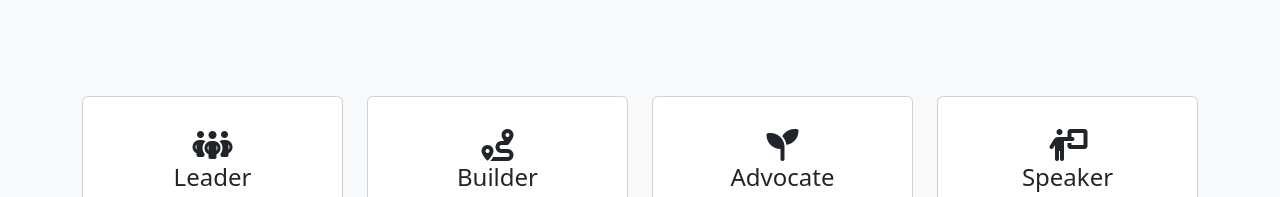
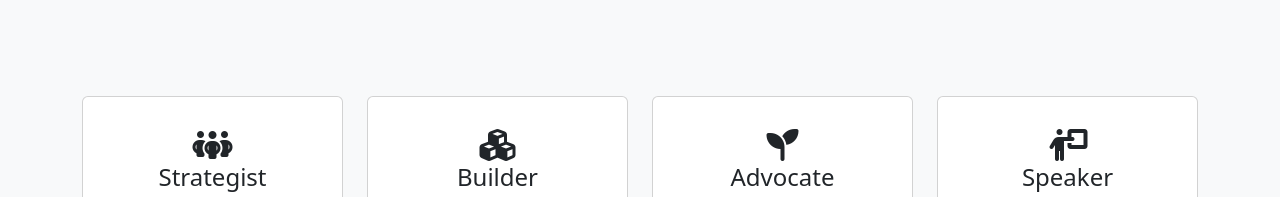
Before and after one commit to jacobdjwilson/jacobdjwilson.github.io, a plain HTML site: page index.html in a window 1280 px wide. Shown: the part 1500-1697 px from the top of the page. Drawn offline with Linux system fonts and the light colour scheme; files whose address does not match are found by name.

Commit message:
Update font awesome icons

```diff
--- a/index.html
+++ b/index.html
@@ -93,7 +93,7 @@
                 <div class="card text-center" style="padding: 2em 1em 2em 1em">
                     <div class="card-block" >
                         <i class="fa-solid fa-people-group fa-2x" aria-hidden="true"></i>
-                        <h4 class="card-title">Leader</h4>
+                        <h4 class="card-title">Strategist</h4>
                         <p class="card-text">Built and led security teams that thrive in ambiguity, balancing vision with hands-on engineering impact. Grounded in trust, curiosity, and shared responsibility.</p>
                     </div>
                 </div>
@@ -101,7 +101,7 @@
             <div class="col-sm-3">
                 <div class="card text-center" style="padding: 2em 1em 2em 1em">
                     <div class="card-block">
-                        <i class="fa-solid fa-route fa-2x" aria-hidden="true"></i>
+                        <i class="fa-solid fa-cubes fa-2x" aria-hidden="true"></i>
                         <h4 class="card-title">Builder</h4>
                         <p class="card-text">Architected secure systems across cloud, embedded, and distributed platforms. Comfortable translating business risk into developer-practical security strategy.</p>
                     </div>
```
